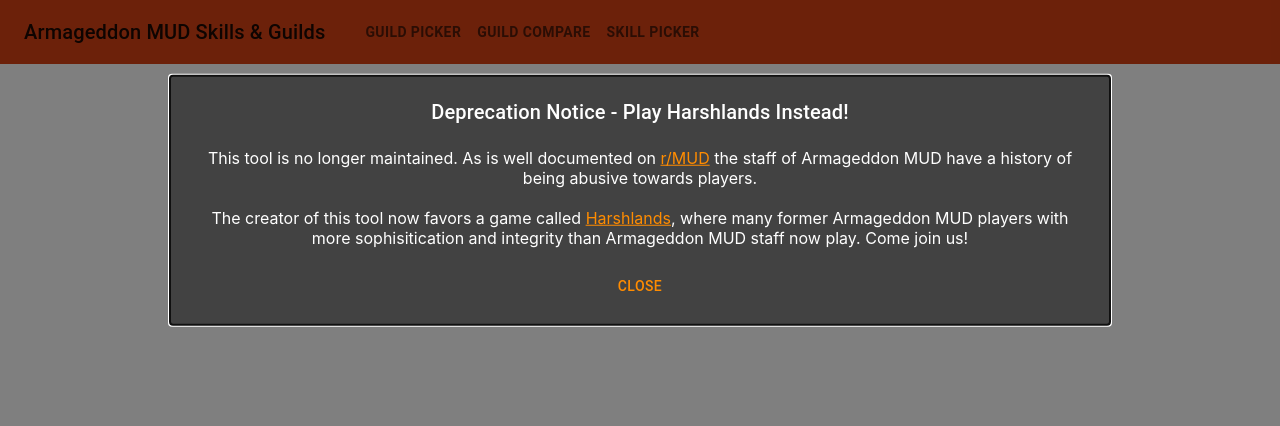
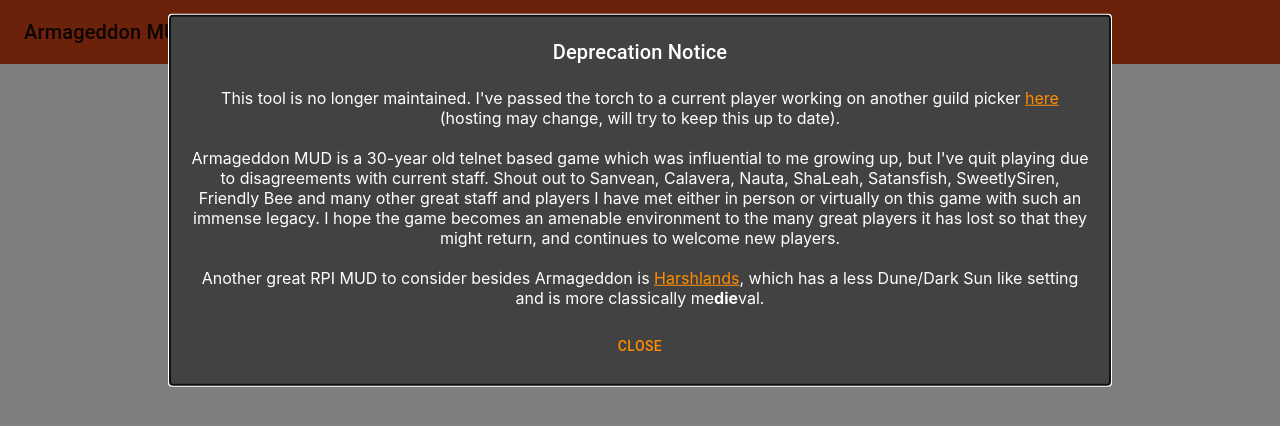
Before and after one commit to tristeArmageddon/arma-guild-picker, a React (Create React App) app: page / in a window 1280 px wide. Shown: the top 426 px of the page. Built offline with nearby package versions, Linux system fonts and the light colour scheme.

Commit message:
Update deprecation notice after chat with author of new site.

```diff
--- a/src/components/DeprecationModal.jsx
+++ b/src/components/DeprecationModal.jsx
@@ -46,18 +46,17 @@
       >
         <Paper square className={classes.modalBody}>
           <Typography id="modal-modal-title" variant="h6">
-            Deprecation Notice - Play Harshlands Instead!
+            Deprecation Notice
           </Typography>
           <br/>
           <Typography id="modal-modal-description" variant="body" className={classes.bodyText}>
-            This tool is no longer maintained. As is well documented on
-            {' '}<a className={classes.bodyLink} target="_blank" href="https://reddit.com/r/MUD">r/MUD</a> the staff
-            of Armageddon MUD have a history of being abusive towards players.
-            <br/><br/>
-            The creator of this tool now favors a game called
-            {' '}<a className={classes.bodyLink} target="_blank" href="http://harshlands.net/wordpress/">Harshlands</a>, where
-            many former Armageddon MUD players with more sophisitication
-            and integrity than Armageddon MUD staff now play. Come join us!
+            This tool is no longer maintained. I've passed the torch to a current player working on another guild picker <a className={classes.bodyLink} href="https://harleyndavis.github.io/ArmClassPicker/" target="_blank">here</a> (hosting may change, will try to keep this up to date).
+            <br/>
+            <br/>
+            Armageddon MUD is a 30-year old telnet based game which was influential to me growing up, but I've quit playing due to disagreements with current staff. Shout out to Sanvean, Calavera, Nauta, ShaLeah, Satansfish, SweetlySiren, Friendly Bee and many other great staff and players I have met either in person or virtually on this game with such an immense legacy. I hope the game becomes an amenable environment to the many great players it has lost so that they might return, and continues to welcome new players.
+            <br/>
+            <br/>
+            Another great RPI MUD to consider besides Armageddon is <a className={classes.bodyLink} target="_blank" href="http://harshlands.net/wordpress/">Harshlands</a>, which has a less Dune/Dark Sun like setting and is more classically me<strong>die</strong>val.
           </Typography>
           <br/><br/>
           <div>
```
